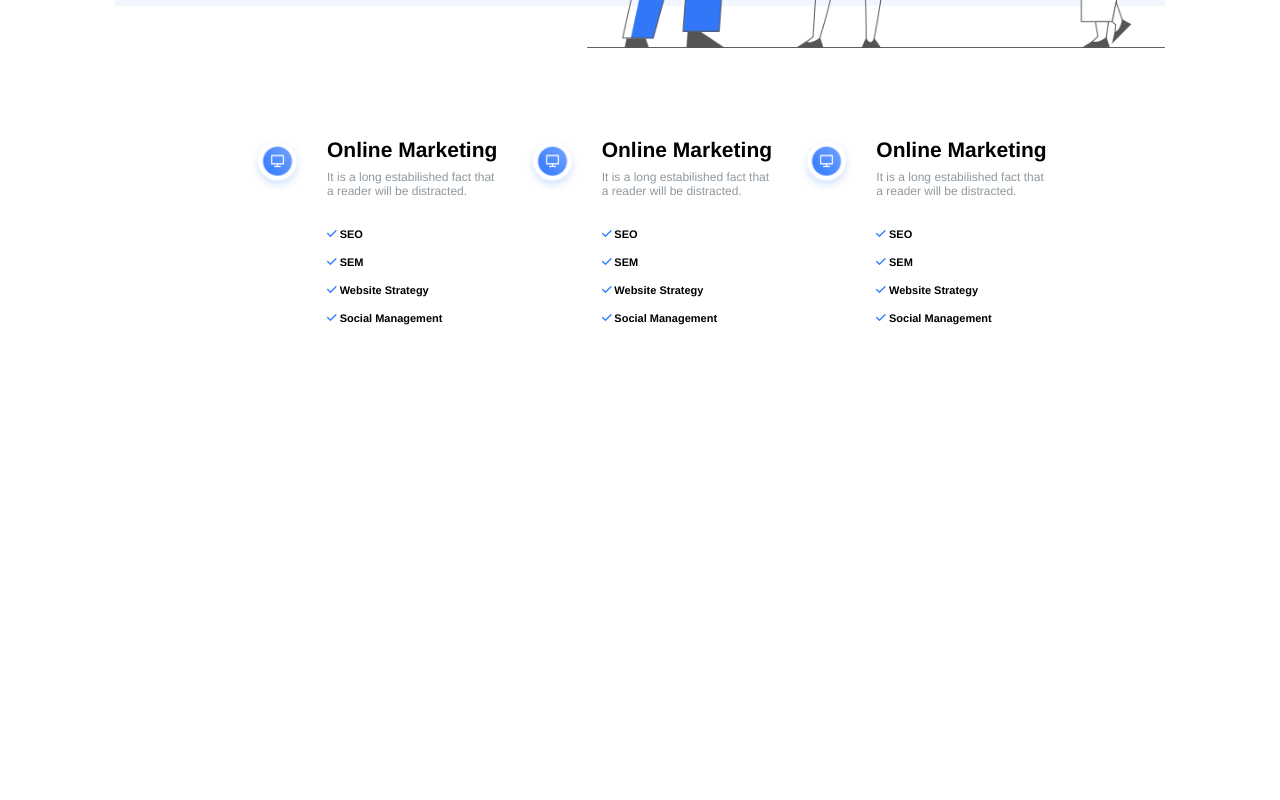
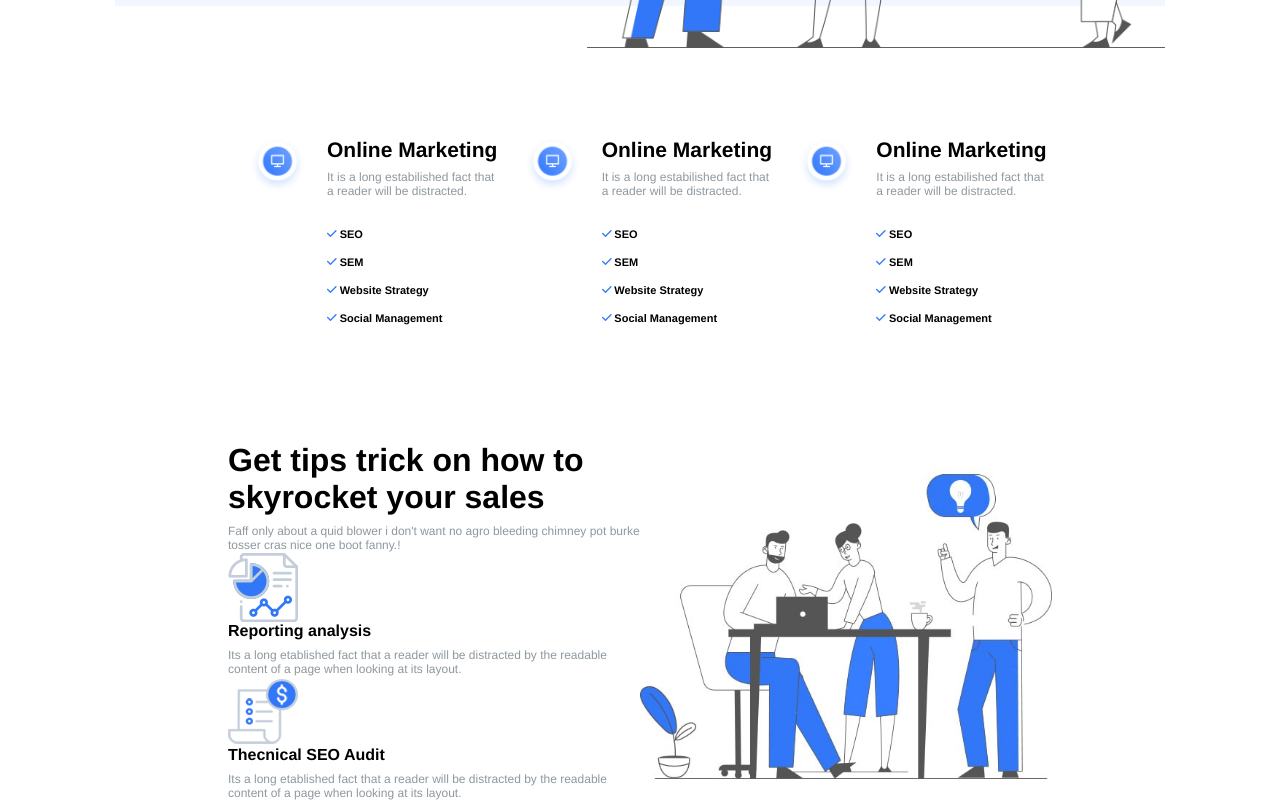
Before and after one commit to VictorEnache/proj-html-vuejs, a Vue app in the folder sb-marketing/: page / in a window 1280 px wide. Shown: the part 437-1237 px from the top of the page. Before the commit the page ends 800 px from the top, so only its background shows below. Built offline with nearby package versions, Linux system fonts and the light colour scheme.

Commit message:
create tip conponent and tips section

```diff
--- a/sb-marketing/src/assets/scss/common.scss
+++ b/sb-marketing/src/assets/scss/common.scss
@@ -18,6 +18,16 @@ a{
     text-decoration: none;
 }
 
+h2{
+    font-size: 2rem;
+}
+
 h3{
     font-size: 21px;
 }
+
+p{
+    font-size: 12px;
+    color: $text-color-eta;
+    margin-top: 0.5rem;
+}
--- a/sb-marketing/src/components/list_component.vue
+++ b/sb-marketing/src/components/list_component.vue
@@ -55,11 +55,6 @@ export default {
 
         .list_text{
 
-            p{
-                font-size: 12px;
-                color: $text-color-eta;
-                margin-top: 0.5rem;
-            }
             ul{
                 padding-top: 22px;
                 li{
--- a/sb-marketing/src/components/main_component.vue
+++ b/sb-marketing/src/components/main_component.vue
@@ -2,6 +2,7 @@
     <main id="site_main">
         <Hero_image />
         <Lists/>
+        <Tips/>
     </main>
     <!-- /#site_main -->
 </template>
@@ -11,13 +12,15 @@
 <script>
 import Hero_image from './jumbotron_component.vue'
 import Lists from './lists_section_component.vue'
+import Tips from './tips_section_component.vue'
 
 export default {
     name:'main_component',
 
     components:{
         Hero_image,
-        Lists
+        Lists,
+        Tips
     }
 }
 </script>
--- /dev/null
+++ b/sb-marketing/src/components/tip_component.vue
@@ -0,0 +1,26 @@
+<template>
+    <div id="tip">
+        <div class="tip_image">
+            <div class="image">
+                <img :src="img_src" alt="">
+            </div>
+        </div>
+        <div class="tip_text">
+            <h4>{{heading_text}}</h4>
+            <p>Its a long etablished fact that a reader will be distracted by the readable content of a page when looking at its layout.</p>
+        </div>
+        <!-- /.tip_text -->
+    </div>
+    <!-- /#tip -->
+</template>
+
+<script>
+export default {
+    name:'tip_component',
+
+    props:{
+        heading_text: String,
+        img_src: String
+    }
+}
+</script>
--- /dev/null
+++ b/sb-marketing/src/components/tips_section_component.vue
@@ -0,0 +1,55 @@
+<template>
+    <section id="tips">
+        <div class="container">
+            <div class="row">
+                <div class="tips_text col">
+                    <h2>Get tips trick on how to skyrocket your sales</h2>
+                    <p>Faff only about a quid blower i don't want no agro bleeding chimney pot burke tosser cras nice one boot fanny.!</p>
+                    <Tip heading_text="Reporting analysis" :img_src="require('../assets/img/510.png')"/>
+                    <Tip heading_text="Thecnical SEO Audit" :img_src="require('../assets/img/511.png')"/>
+                </div>
+                <!-- /.tips_text -->
+                <div class="tips_img col">
+                </div>
+                <!-- /.tips_img -->
+            </div>
+            <!-- /.row -->
+        </div>
+    </section>
+    <!-- /#tips -->
+</template>
+
+
+
+<script>
+import Tip from './tip_component.vue'
+
+export default {
+    name:'tips_section_component',
+
+    components:{
+        Tip
+    }
+}
+</script>
+
+
+<style lang="scss">
+#tips{
+    margin-top: 110px;
+    .container{
+        .row{
+            .col{
+                width: 50%;
+            }
+
+            .tips_img{
+                background-image: url('../assets/img/509.jpeg');
+                background-size: contain;
+                background-position: bottom;
+                background-repeat: no-repeat;
+            }
+        }
+    }
+}
+</style>
```
